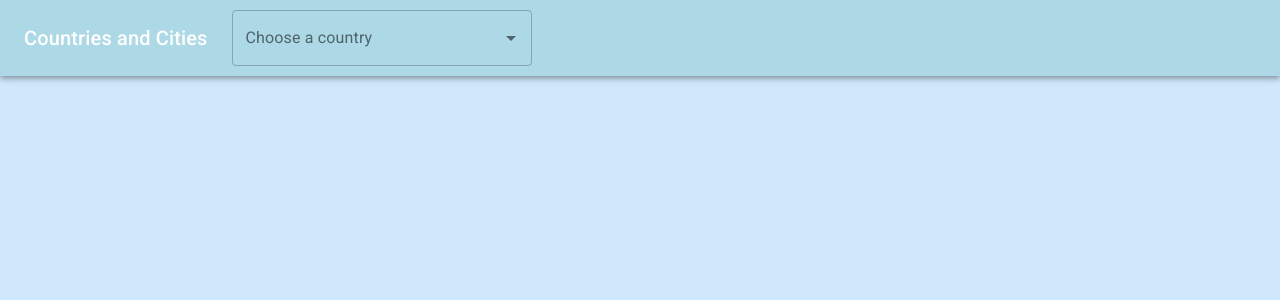
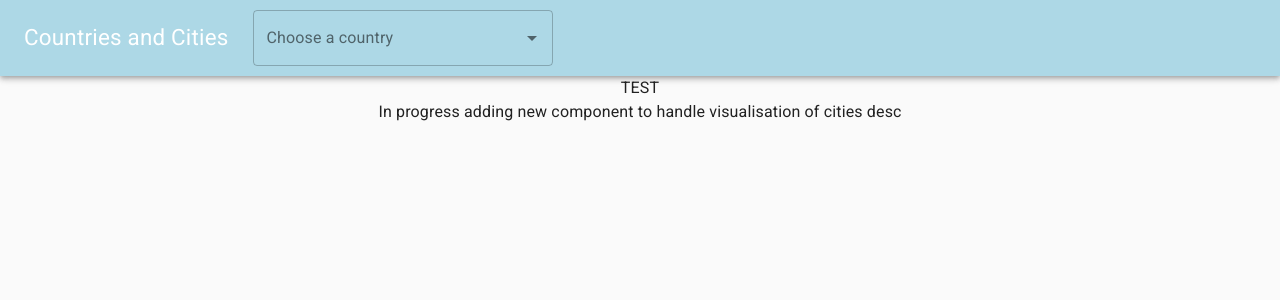
Before and after one commit to simonsipl/funnyFrontend, a React (Create React App) app in the folder spa/: page / in a window 1280 px wide. Shown: the top 300 px of the page. Built offline with nearby package versions, Linux system fonts and the light colour scheme.

Commit message:
finished component for picking country and fetching data

```diff
--- a/spa/src/Components/Background/backgroundContainer.component.js
+++ b/spa/src/Components/Background/backgroundContainer.component.js
@@ -1,16 +1,30 @@
 import React from 'react';
-import CssBaseline from '@material-ui/core/CssBaseline';
-import Typography from '@material-ui/core/Typography';
+import PropTypes from 'prop-types';
+import { withStyles, CssBaseline, Typography } from '@material-ui/core';
+
+const styles = theme => ({
+    background: {
+        width: '100%',
+        height: '100vh',
+    }
+})
+
 
 const BackgroundContainer = (props) => {
+    const { classes } = props;
+
     return (
         <React.Fragment>
-            <CssBaseline/>
-            <Typography component="div" style={{backgroundColor: '#cfe8fc', height: '100vh'}}>
+            <CssBaseline />
+            <Typography component="div" className={classes.background}>
                 {props.children}
             </Typography>
         </React.Fragment>
     );
 }
 
-export default BackgroundContainer
+BackgroundContainer.propTypes = {
+    classes: PropTypes.object.isRequired,
+};
+
+export default withStyles(styles)(BackgroundContainer);
--- a/spa/src/Containers/App.js
+++ b/spa/src/Containers/App.js
@@ -20,29 +20,68 @@ const styles = theme => ({
     position: 'relative',
     width: '100%',
     backgroundColor: 'lightblue'
+  },
+  appBarText: {
+    color: 'white',
+    fontSize: '1.4rem',
   }
 })
 
 class App extends Component {
+  // Maybe i should fetch all countries and just enable those 4. but it was quicker
+
   state = {
     countries: [
       {
-        "code": "AU",
-        "name": "Australia"
+        "code": "PL",
+        "name": "Poland"
       },
       {
-        "code": "BR",
-        "name": "Brazil"
+        "code": "DE",
+        "name": "Germany"
+      },
+      {
+        "code": "FR",
+        "name": "France"
+      },
+      {
+        "code": "ES",
+        "name": "Spain"
       },
     ],
   }
 
   getCountryNameHandler = (e) => {
     e.preventDefault()
-      this.setState({
-        countryName: e.target.value,
-      });
+    this.setState({
+      countryName: e.target.value,
+    });
   }
+
+  getTenMostPollutedCities = async (e) => {
+    const { countries, countryName } = this.state;
+
+    if (!countryName) return
+
+    const countryCode = countries.find(country => country.name === countryName)
+    let url = new URL('https://api.openaq.org/v1/cities');
+    // this might be adjusted later for filter as selected sorting etc.
+    const params = {
+      country: countryCode.code,
+      limit: 10,
+      order_by: 'count',
+      sort: 'desc'
+    }
+    url.search = new URLSearchParams(params).toString();
+
+    const response = await fetch(url);
+    const body = await response.json();
+
+    this.setState({
+      cities: body.results.map(results => results.name)
+    })
+  }
+
   render() {
     const { classes } = this.props;
     return (
@@ -50,7 +89,7 @@ class App extends Component {
         <BackgroundContainer>
           <AppBar className={classes.searchBar}>
             <Toolbar>
-              <Typography variant="h6" noWrap>
+              <Typography className={classes.appBarText} noWrap>
                 Countries and Cities
                         </Typography>
               <div className={classes.search}>
@@ -58,6 +97,9 @@ class App extends Component {
               </div>
             </Toolbar>
           </AppBar>
+
+          <div onClick={this.getTenMostPollutedCities}>TEST</div>
+         In progress adding new component to handle visualisation of cities desc
         </BackgroundContainer>
       </div>
     )
```
